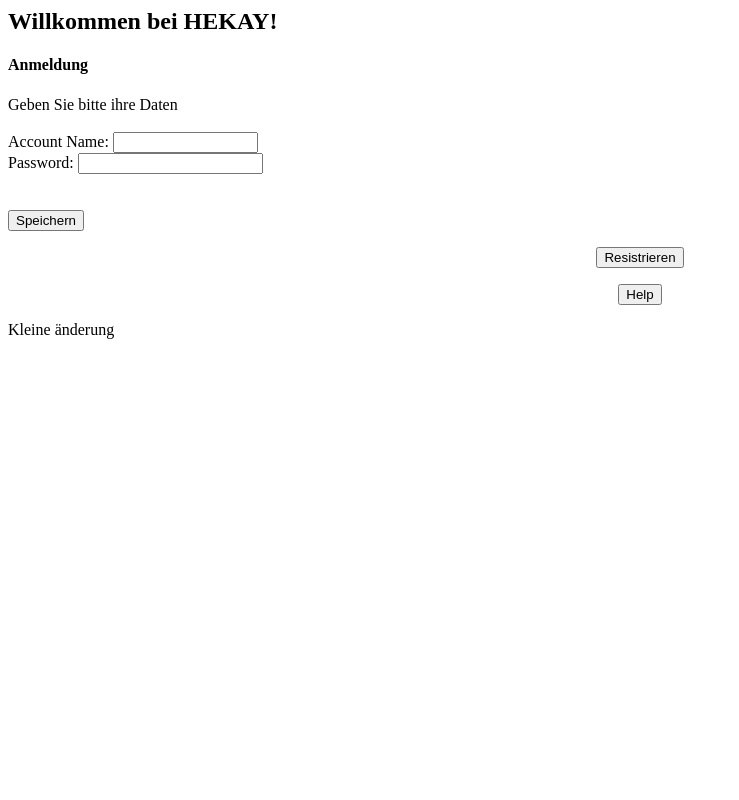
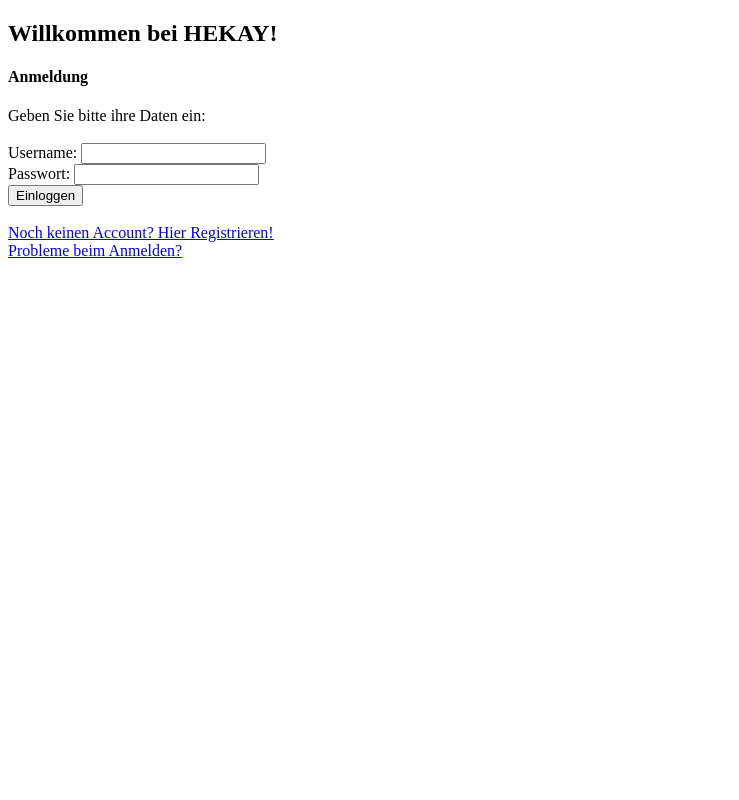
Before and after one commit to Ewaldo1/WI-Projekt-2021, a PHP site: page /Index.php in a window 1280 px wide. Shown: the whole page, without its empty margins (0-739 px from the left). Run offline with PHP 8.4, Linux system fonts and the light colour scheme.

Commit message:
Kevin Aktualisierung

```diff
--- a/Index.php
+++ b/Index.php
@@ -1,32 +1,42 @@
+<!DOCTYPE html>
+<html>
 <head>
-    <meta charset="uft-8">
-    <title>Logging</title>
-
+    <meta charset="UTF-8">
+    <meta name="viewport" content="width=device-width, initial-scale=1.0">
+    <title>Login</title>
 </head>
-
 <body>
-
 <h2>Willkommen bei HEKAY!</h2>
 <h4> Anmeldung </h4>
 
-<form method = "post" action = "speichern.php">
-    Geben Sie bitte ihre Daten <br><br>
-
-    Account Name: <input name="user" size=15> <br>
-    Password: <input name="password"size15> <br><br><br>
-
-
-    <input type = "submit" name = "submit" value = "Speichern">
-
-
+<form action = "index.php" method = "post">
+    Geben Sie bitte ihre Daten ein: <br><br>
+    Username: <input name = "username" <br><br>
+    Passwort: <input name = "passwort" <br><br>
+    <input type = "submit" name = "submit" value = "Einloggen">
 </form>
 
-    <a href="regist.php"><p align = center><button>Resistrieren</button></p></a>
-
-    <a href="help.php"><p align = center><button>Help</button></p></a>
-
+<?php
+session_start();
+if(isset($_POST["submit"])){
+    require("connectDB.php");
+    $username = $_POST['username'];
+    $passwort = $_POST['passwort'];
+    $sql = "SELECT * FROM nutzer WHERE '" . $username . "' = Username AND '" .$passwort ."' = Passwort"; //Nutzer wird in Tabelle gesucht
+    $result = mysqli_query($con, $sql);
+    if(mysqli_num_rows($result) > 0) { //prüfen ob Nutzer gefunden
+        while ($row = mysqli_fetch_array($result)) {
+            $_SESSION["username"] = $row["username"];
+            $_SESSION["passwort"] = $row["passwort"];
+        }
+            header("Location: startseite.php");
+    } else {
+        echo "Username oder Passwort falsch!";
+    }
+}
+?>
+<br>
+<a href="regist.php">Noch keinen Account? Hier Registrieren!<br></a>
+<a href="help.php">Probleme beim Anmelden?<br></a>
 </body>
-
-<?php
-echo "Kleine änderung";
-?>
+</html>
--- /dev/null
+++ b/startseite.php
@@ -0,0 +1,2 @@
+<h2>Willkommen bei HEKAY!</h2>
+<h4>Startseite</h4>
```
Also changed, not shown: connectDB.php (added, +12 -0 lines), WhatsApp_Image_2021-11-18_at_11.58.01.jpeg.jpg (added).
